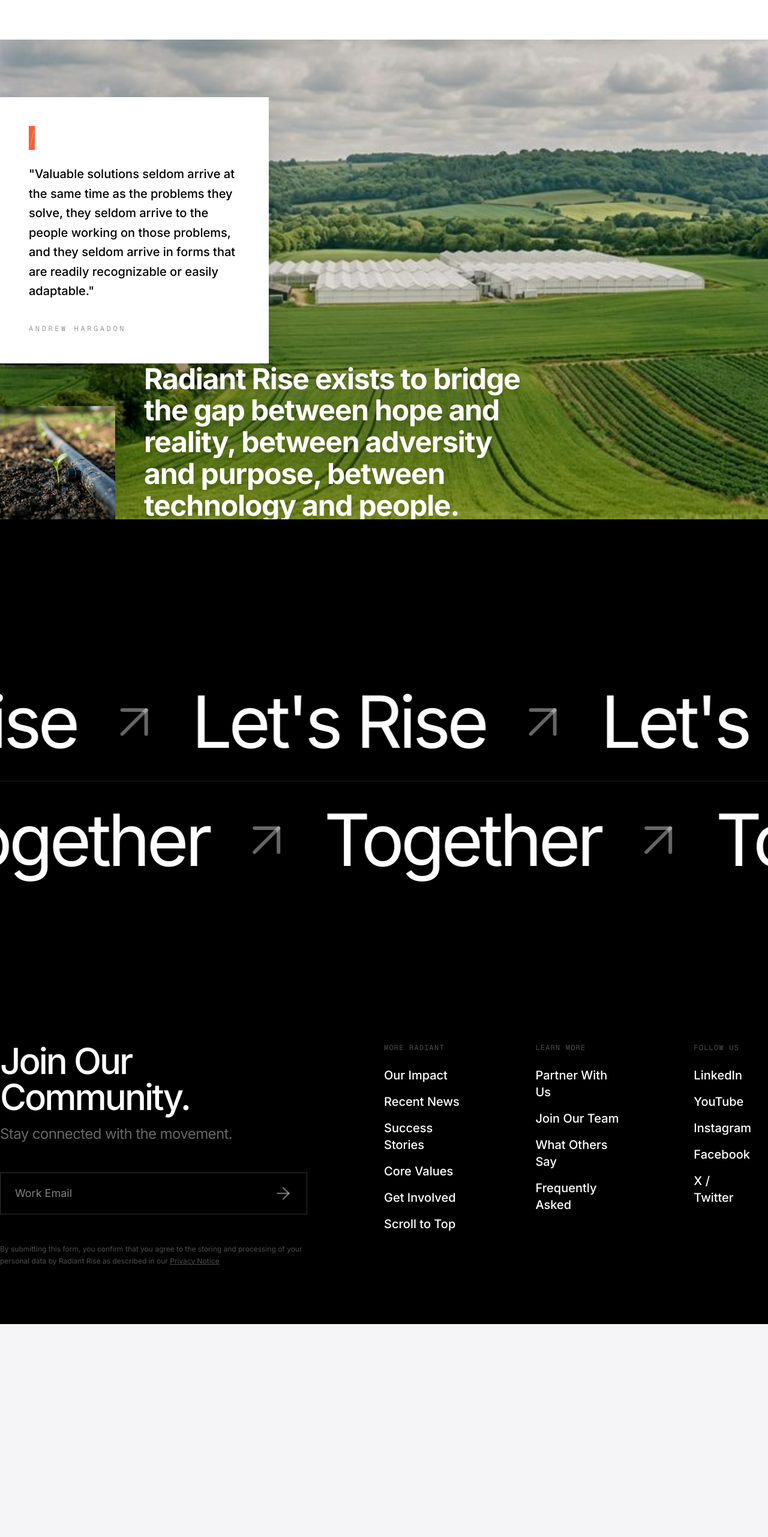
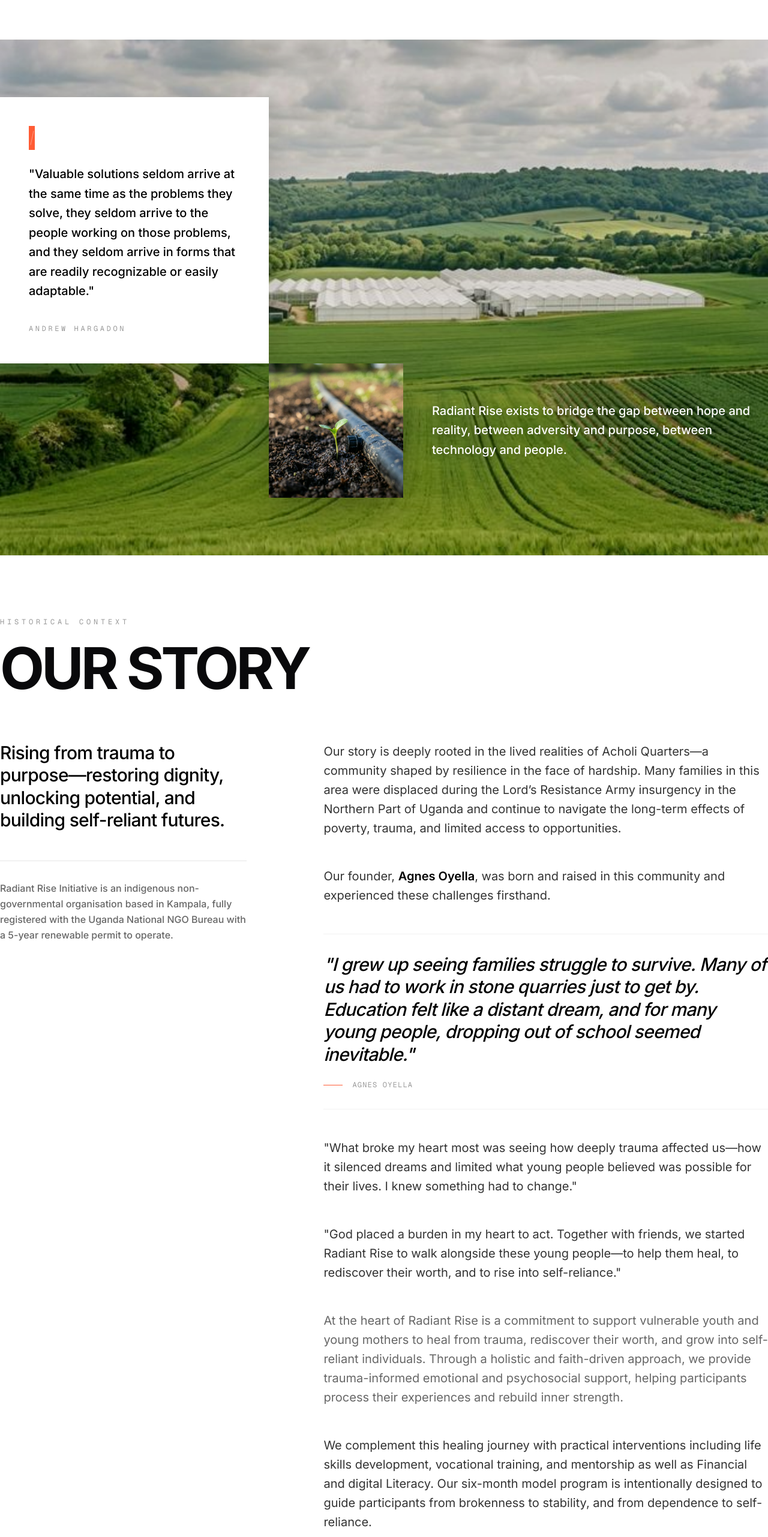
Before and after one commit to Radiant-Rise-Initiative/Radiant-Rise-Website, a Next.js app: page /about in a window 1280 px wide. Shown: the part 1508-4071 px from the top of the page at 60% size. Before the commit the page ends 3716 px from the top, so only its background shows below. Built offline with nearby package versions, Linux system fonts and the light colour scheme.

Commit message:
1.1.7 - About Us Info Section Implementation

```diff
--- a/app/about/page.tsx
+++ b/app/about/page.tsx
@@ -3,6 +3,7 @@ import { Hero } from "@/components/layout/Hero";
 import { Footer } from "@/components/layout/Footer";
 import { AboutMissionVision } from "@/components/layout/AboutMissionVision";
 import { AboutInfoImage } from "@/components/layout/AboutInfoImage";
+import { AboutStory } from "@/components/layout/AboutStory";
 import { LetsRiseMarquee } from "@/components/layout/LetsRiseMarquee";
 
 export default function AboutPage() {
@@ -23,6 +24,7 @@ export default function AboutPage() {
       />
       <AboutMissionVision />
       <AboutInfoImage />
+      <AboutStory />
       <LetsRiseMarquee />
       <Footer />
     </main>
--- a/components/layout/AboutInfoImage.tsx
+++ b/components/layout/AboutInfoImage.tsx
@@ -6,7 +6,7 @@ import { cn } from "@/lib/utils";
 
 export function AboutInfoImage() {
     return (
-        <section className="relative w-full min-h-[600px] md:h-[800px] flex flex-col justify-between overflow-hidden">
+        <section className="relative w-full overflow-hidden">
             {/* Background Image */}
             <div className="absolute inset-0 z-0">
                 <Image
@@ -20,15 +20,17 @@ export function AboutInfoImage() {
                 <div className="absolute inset-0 bg-black/10" />
             </div>
 
-            <div className="relative z-10 w-full max-w-[1280px] 2xl:max-w-[1440px] mx-auto px-4 sm:px-12 lg:px-0 py-12 md:py-24 h-full flex flex-col justify-between items-start">
+            <div className="relative z-10 w-full max-w-[1280px] 2xl:max-w-[1440px] mx-auto px-4 sm:px-12 lg:px-0 py-24">
 
+                {/* 2x2 Grid for Diagonal Layout - Row 1 wraps box, Row 2 wraps mission */}
+                <div className="grid grid-cols-[auto_1fr] grid-rows-[auto_auto] w-full items-start">
                     {/* Top Left Quote Box */}
                     <motion.div
                         initial={{ opacity: 0, y: 20 }}
                         whileInView={{ opacity: 1, y: 0 }}
                         viewport={{ once: true }}
                         transition={{ duration: 0.8, ease: [0.21, 0.47, 0.32, 0.98] }}
-                    className="bg-white p-8 md:p-12 max-w-sm md:max-w-md shadow-[0_30px_60px_-12px_rgba(0,0,0,0.25)] flex flex-col gap-6"
+                        className="bg-white p-8 md:p-12 max-w-sm md:max-w-md shadow-[0_30px_60px_-12px_rgba(0,0,0,0.25)] flex flex-col gap-6 col-start-1 row-start-1"
                     >
                         {/* Branded Icon - Vertical Orange Bar */}
                         <div className="w-2.5 h-10 bg-[#FF5C35] relative">
@@ -48,16 +50,16 @@ export function AboutInfoImage() {
                         </div>
                     </motion.div>
 
-                {/* Bottom Statement Row */}
+                    {/* Bottom Statement Row - Placed in the Bottom Right Grid Cell */}
                     <motion.div
                         initial={{ opacity: 0, y: 40 }}
                         whileInView={{ opacity: 1, y: 0 }}
                         viewport={{ once: true }}
                         transition={{ duration: 0.8, delay: 0.2, ease: [0.21, 0.47, 0.32, 0.98] }}
-                    className="flex flex-col md:flex-row items-start md:items-end gap-6 md:gap-12 mt-12 md:mt-0"
+                        className="flex flex-col md:flex-row items-start md:items-center gap-6 md:gap-12 col-start-2 row-start-2"
                     >
                         {/* Inset Image */}
-                    <div className="relative w-32 h-32 md:w-48 md:h-48 shadow-2xl overflow-hidden shrink-0">
+                        <div className="relative w-32 h-32 md:w-56 md:h-56 shadow-2xl overflow-hidden shrink-0">
                             <Image
                                 src="/assets/images/about/about-info-inset.png"
                                 alt="Impact detail"
@@ -67,10 +69,13 @@ export function AboutInfoImage() {
                         </div>
 
                         {/* Statement */}
-                    <h2 className="text-3xl md:text-4xl lg:text-5xl font-bold text-white leading-[1.1] tracking-tight max-w-2xl drop-shadow-lg">
+                        <div className="flex flex-col gap-4">
+                            <p className="text-white text-lg md:text-xl font-medium leading-relaxed max-w-xl drop-shadow-md">
                                 Radiant Rise exists to bridge the gap between hope and reality, between adversity and purpose, between technology and people.
-                    </h2>
+                            </p>
+                        </div>
                     </motion.div>
+                </div>
             </div>
         </section>
     );
--- /dev/null
+++ b/components/layout/AboutStory.tsx
@@ -0,0 +1,88 @@
+"use client";
+
+import { motion } from "framer-motion";
+import { cn } from "@/lib/utils";
+
+export function AboutStory() {
+    return (
+        <section id="our-story" className="bg-white py-24 border-t border-black/5">
+            <div className="max-w-[1280px] 2xl:max-w-[1440px] mx-auto w-full px-4 sm:px-12 lg:px-0">
+
+                {/* Section Tagline/Label */}
+                <div className="mb-20">
+                    <span className="text-xs font-mono tracking-[0.4em] uppercase text-black/40">
+                        Historical Context
+                    </span>
+                    <h2 className="text-5xl md:text-7xl lg:text-8xl font-bold tracking-tighter leading-[0.9] mt-6">
+                        OUR STORY
+                    </h2>
+                </div>
+
+                <div className="grid grid-cols-1 lg:grid-cols-[1fr_1.8fr] gap-16 lg:gap-32 items-start">
+
+                    {/* Left Column: Sub-headline & Context */}
+                    <div className="space-y-12">
+                        <p className="text-2xl md:text-3xl font-medium leading-tight tracking-tight text-black">
+                            Rising from trauma to purpose—restoring dignity, unlocking potential, and building self-reliant futures.
+                        </p>
+
+                        <div className="pt-8 border-t border-black/10">
+                            <p className="text-sm md:text-base text-black/60 leading-relaxed font-medium">
+                                Radiant Rise Initiative is an indigenous non-governmental organisation based in Kampala, fully registered with the Uganda National NGO Bureau with a 5-year renewable permit to operate.
+                            </p>
+                        </div>
+                    </div>
+
+                    {/* Right Column: Narrative & Quotes */}
+                    <div className="space-y-12 text-lg md:text-xl leading-[1.6] text-black/80">
+
+                        <p>
+                            Our story is deeply rooted in the lived realities of Acholi Quarters—a community shaped by resilience in the face of hardship. Many families in this area were displaced during the Lord’s Resistance Army insurgency in the Northern Part of Uganda and continue to navigate the long-term effects of poverty, trauma, and limited access to opportunities.
+                        </p>
+
+                        <p>
+                            Our founder, <span className="text-black font-semibold">Agnes Oyella</span>, was born and raised in this community and experienced these challenges firsthand.
+                        </p>
+
+                        {/* Pull Quote 1 */}
+                        <div className="py-8 border-y border-black/5 group">
+                            <p className="text-2xl md:text-3xl font-medium leading-tight text-black tracking-tight italic">
+                                "I grew up seeing families struggle to survive. Many of us had to work in stone quarries just to get by. Education felt like a distant dream, and for many young people, dropping out of school seemed inevitable."
+                            </p>
+                            <div className="mt-6 flex items-center gap-4">
+                                <div className="w-8 h-px bg-[#FF5C35]" />
+                                <span className="text-xs font-mono tracking-widest uppercase text-black/40">Agnes Oyella</span>
+                            </div>
+                        </div>
+
+                        <p>
+                            "What broke my heart most was seeing how deeply trauma affected us—how it silenced dreams and limited what young people believed was possible for their lives. I knew something had to change."
+                        </p>
+
+                        <p>
+                            "God placed a burden in my heart to act. Together with friends, we started Radiant Rise to walk alongside these young people—to help them heal, to rediscover their worth, and to rise into self-reliance."
+                        </p>
+
+                        <p className="text-black/60">
+                            At the heart of Radiant Rise is a commitment to support vulnerable youth and young mothers to heal from trauma, rediscover their worth, and grow into self-reliant individuals. Through a holistic and faith-driven approach, we provide trauma-informed emotional and psychosocial support, helping participants process their experiences and rebuild inner strength.
+                        </p>
+
+                        <p>
+                            We complement this healing journey with practical interventions including life skills development, vocational training, and mentorship as well as Financial and digital Literacy. Our six-month model program is intentionally designed to guide participants from brokenness to stability, and from dependence to self-reliance.
+                        </p>
+
+                        {/* Final Impact Quote */}
+                        <div className="bg-[#f9f9f8] p-10 md:p-14 shadow-sm border border-black/5">
+                            <p className="text-2xl md:text-3xl font-bold leading-tight text-black tracking-tighter">
+                                "I believe that when a young person heals, they rise—and when they rise, they can transform their families and their communities. Radiant Rise is here to make that journey possible."
+                            </p>
+                            <p className="mt-8 text-sm font-mono tracking-widest uppercase text-black">
+                                — AGNES OYELLA, FOUNDER
+                            </p>
+                        </div>
+                    </div>
+                </div>
+            </div>
+        </section>
+    );
+}
```
Lines whose indentation alone changed are shown as unchanged.
